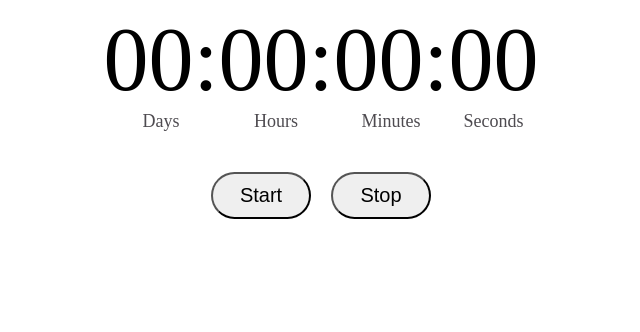
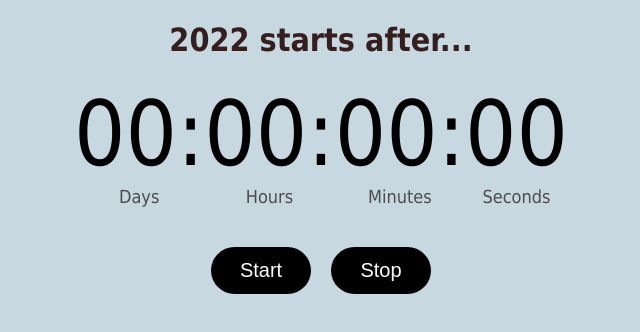
Before and after one commit to AlinaKas/goit-js-hw-11-timer, a plain HTML site: page index.html in a window 1280 px wide. Shown: the whole page, without its empty margins (319-959 px from the left). Drawn offline with Linux system fonts and the light colour scheme.

Commit message:
styles fix

```diff
--- a/css/styles.css
+++ b/css/styles.css
@@ -1,3 +1,13 @@
+body {
+  background-color: rgba(78, 131, 161, 0.315);
+  font-family: Tahoma, sans-serif;
+}
+
+.title {
+  text-align: center;
+  color: rgb(53, 30, 30);
+}
+
 .wrapper {
   display: flex;
   justify-content: center;
@@ -32,7 +42,15 @@ button {
   padding: 10px;
   font-size: 20px;
   border-radius: 40px;
+  background-color: black;
+  border-color: transparent;
+  color: white;
   cursor: pointer;
+  transition: transform 250ms cubic-bezier(0.4, 0, 0.2, 1);
+}
+
+button:hover {
+  transform: scale(1.1);
 }
 
 .start {
--- a/index.html
+++ b/index.html
@@ -9,6 +9,7 @@
 </head>
 <body>
     <div class="timer" id="timer-1">
+        <h1 class="title">2022 starts after...</h1>
         <!-- <input type="datetime-local" id="date" name="date" min="2021-08-01T08:30" max="2027-06-30T16:30"> -->
         <div class="wrapper">
         <div class="field">
--- a/index.js
+++ b/index.js
@@ -118,7 +118,7 @@ class CountdownTimer {
 
 const timer = new CountdownTimer({
   selector: '#timer-1',
-  targetDate: new Date('May 21, 2022, 16:29:30'),
+  targetDate: new Date('Jan 01, 2022, 00:00:00'),
 });
 
 timer.addListeners();
```
Also changed, not shown: .prettierrc.json.
